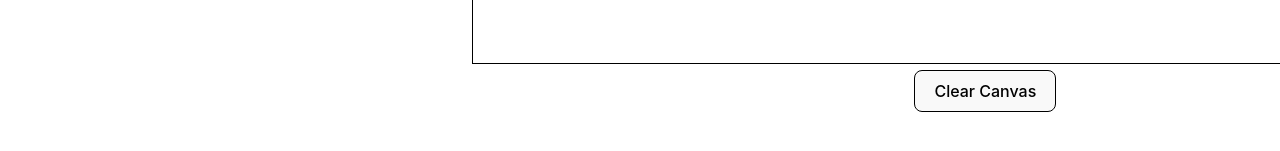
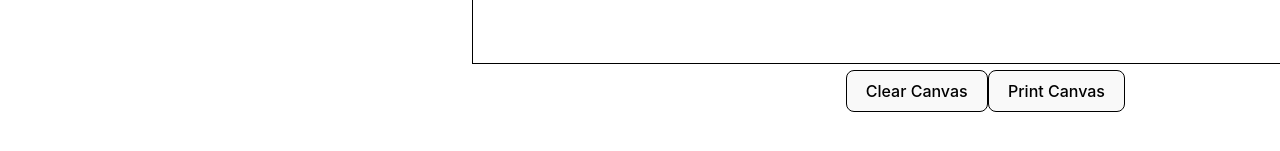
Before and after one commit to nikhil-tiwary61/drawing-board, a React (Vite) app: page / in a window 1280 px wide. Shown: the part 633-784 px from the top of the page. Built offline with nearby package versions, Linux system fonts and the light colour scheme.

Commit message:
feat: add print canvas feature

```diff
--- a/src/components/Canvas.jsx
+++ b/src/components/Canvas.jsx
@@ -69,6 +69,24 @@ export default function Canvas({
     ctx.clearRect(0, 0, canvas.width, canvas.height);
   };
 
+  const printCanvas = () => {
+    const canvas = canvasRef.current.toDataURL();
+
+    const windowContent = "<!DOCTYPE html>";
+    const printWindow = window.open("", "_blank");
+
+    printWindow.document.open();
+    printWindow.document.write(
+      `${windowContent}<html><head><title>Print Canvas</title></head><body><img src="${canvas}" /></body></html>`
+    );
+    printWindow.document.close();
+
+    setTimeout(() => {
+      printWindow.print();
+      printWindow.close();
+    }, 400);
+  };
+
   return (
     <div>
       <canvas
@@ -80,6 +98,7 @@ export default function Canvas({
         onMouseOut={endDrawing}
       />
       <button onClick={clearCanvas}>Clear Canvas</button>
+      <button onClick={printCanvas}>Print Canvas</button>
     </div>
   );
 }
```
